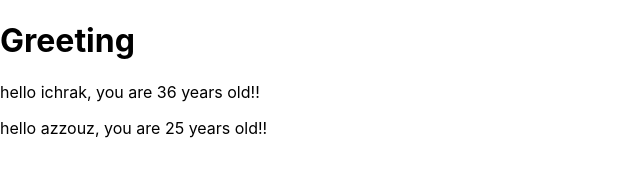
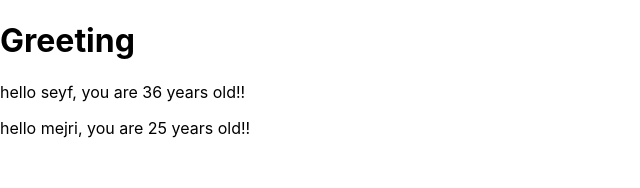
Before and after one commit to azzouz-ichrak/demo_react, a React (Create React App) app: page / in a window 1280 px wide. Shown: the top 188 px of the page, without its empty margins (0-640 px from the left). Built offline with nearby package versions, Linux system fonts and the light colour scheme.

Commit message:
app file modified

```diff
--- a/src/App.js
+++ b/src/App.js
@@ -11,13 +11,13 @@ const Hello = (props) =>{
 
 
 const App = () => {
-  const name = 'azzouz';
+  const name = 'mejri';
   const age = 25;
 
   return(
     <div>
       <h1>Greeting</h1>
-      <Hello name="ichrak" age={26 + 10} />
+      <Hello name="seyf" age={26 + 10} />
       <Hello name={name} age={age} />
 
     </div>
```
